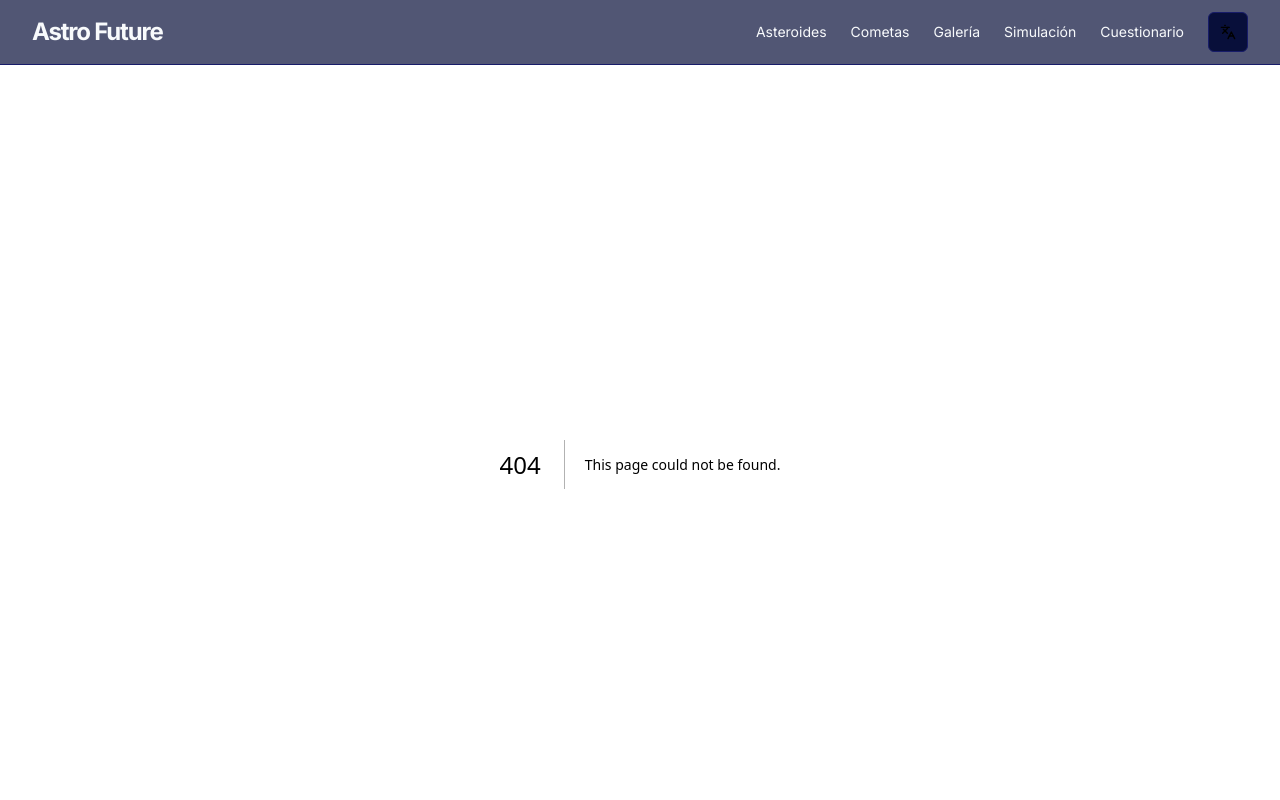
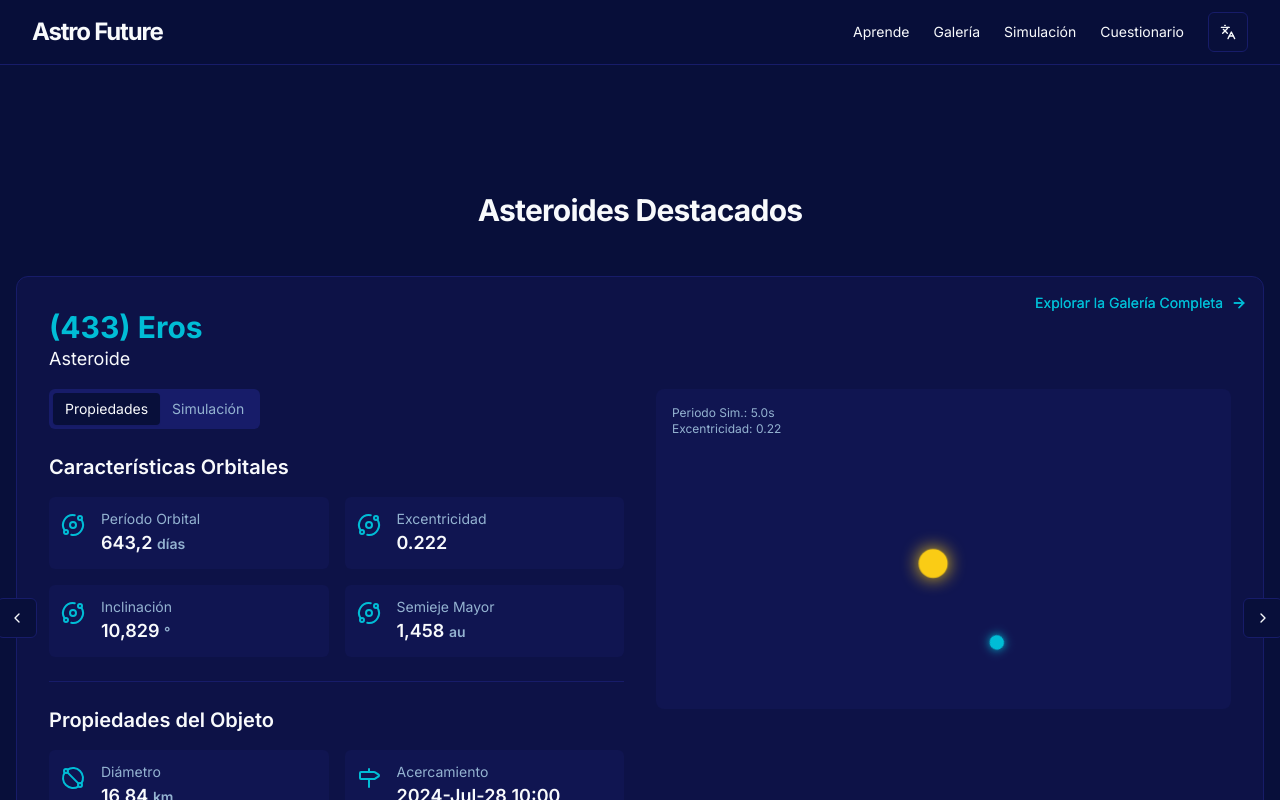
Before and after one commit to gabi-Q/AstroFuture-NASA, a Next.js app: page /aprende in a window 1280 px wide. Before the commit this address had no page. Shown: the top 800 px of the page. Built offline with nearby package versions, Linux system fonts and the light colour scheme.

Commit message:
actualización de main

```diff
--- a/src/app/actions.ts
+++ b/src/app/actions.ts
@@ -40,16 +40,22 @@ export async function getHypotheticalScenario(
   prevState: ScenarioState,
   formData: FormData
 ): Promise<ScenarioState> {
-  const objectName = formData.get('objectName') as string;
+  const objectName = formData.get('objectName') as string | null;
   const scenario = formData.get('scenario') as string;
   const language = formData.get('language') as string;
 
   try {
-    if (!objectName || !scenario) {
-      return { success: false, error: 'Object name and scenario are required.' };
+    if (!scenario) {
+      return { success: false, error: 'Please enter a scenario or question.' };
     }
-    const result = await evaluateHypotheticalScenario({ objectName, scenario, language });
-    return { success: true, evaluation: result.evaluation };
+
+    if (objectName) {
+      const result = await evaluateHypotheticalScenario({ objectName, scenario, language });
+      return { success: true, evaluation: result.evaluation };
+    } else {
+      const result = await explainAstronomicalConcept({ objectName: scenario, language });
+      return { success: true, evaluation: result.explanation };
+    }
   } catch (error) {
     console.error('Error in getHypotheticalScenario action:', error);
     return { success: false, error: 'An unexpected error occurred while evaluating the scenario.' };
--- /dev/null
+++ b/src/app/aprende/page.tsx
@@ -0,0 +1,118 @@
+'use client';
+import { PlaceHolderImages } from '@/lib/placeholder-images';
+import type { ImagePlaceholder } from '@/lib/placeholder-images';
+import Link from 'next/link';
+import { Button } from '@/components/ui/button';
+import { ArrowRight } from 'lucide-react';
+import type { SpaceObject } from '@/lib/types';
+import { FeaturedObjectViewer } from '@/components/cosmic-explorer/featured-object-viewer';
+import { useLanguage } from '@/context/language-context';
+
+
+function getSampleData(): SpaceObject[] {
+  const imageMap = new Map<string, ImagePlaceholder>(PlaceHolderImages.map((img) => [img.id, img]));
+
+  const sampleObjects: SpaceObject[] = [
+    {
+      id: 'sample-1',
+      name: '(433) Eros',
+      type: 'Asteroid',
+      diameter_km: 16.84,
+      is_potentially_hazardous: false,
+      close_approach_date: '2024-Jul-28 10:00',
+      relative_velocity_kps: '5.46',
+      miss_distance_au: '0.149',
+      orbit: { semi_major_axis_au: 1.458, eccentricity: 0.222, inclination_deg: 10.829, orbital_period_days: 643.2 },
+      image_id: 'asteroid-1',
+      imageUrl: imageMap.get('asteroid-1')!.imageUrl,
+      imageHint: imageMap.get('asteroid-1')!.imageHint,
+      description: imageMap.get('asteroid-1')!.description,
+    },
+    {
+      id: 'sample-2',
+      name: '1P/Halley',
+      type: 'Comet',
+      diameter_km: 11,
+      is_potentially_hazardous: false,
+      close_approach_date: '1986-Feb-09 20:00',
+      relative_velocity_kps: '70.56',
+      miss_distance_au: '0.417',
+      orbit: { semi_major_axis_au: 17.834, eccentricity: 0.967, inclination_deg: 162.26, orbital_period_days: 27793 },
+      image_id: 'comet-1',
+      imageUrl: imageMap.get('comet-1')!.imageUrl,
+      imageHint: imageMap.get('comet-1')!.imageHint,
+      description: imageMap.get('comet-1')!.description,
+    },
+    {
+      id: 'sample-3',
+      name: '(101955) Bennu',
+      type: 'Asteroid',
+      diameter_km: 0.49,
+      is_potentially_hazardous: true,
+      close_approach_date: '2182-Sep-24 12:00',
+      relative_velocity_kps: '0.27',
+      miss_distance_au: '0.005',
+      orbit: { semi_major_axis_au: 1.126, eccentricity: 0.203, inclination_deg: 6.034, orbital_period_days: 436.6 },
+      image_id: 'asteroid-2',
+      imageUrl: imageMap.get('asteroid-2')!.imageUrl,
+      imageHint: imageMap.get('asteroid-2')!.imageHint,
+      description: imageMap.get('asteroid-2')!.description,
+    },
+     {
+      id: 'sample-4',
+      name: '2P/Encke',
+      type: 'Comet',
+      diameter_km: 4.8,
+      is_potentially_hazardous: false,
+      close_approach_date: '2023-Oct-22',
+      relative_velocity_kps: '29.3',
+      miss_distance_au: '0.3',
+      orbit: { semi_major_axis_au: 2.21, eccentricity: 0.84, inclination_deg: 11.9, orbital_period_days: 1204.5 },
+      image_id: 'comet-2',
+      imageUrl: imageMap.get('comet-2')!.imageUrl,
+      imageHint: imageMap.get('comet-2')!.imageHint,
+      description: imageMap.get('comet-2')!.description,
+    }
+  ];
+
+  return sampleObjects;
+}
+
+export default function Home() {
+  const { t } = useLanguage();
+  const featuredObjects = getSampleData();
+  const featuredAsteroids = featuredObjects.filter(obj => obj.type === 'Asteroid');
+  const featuredComets = featuredObjects.filter(obj => obj.type === 'Comet');
+
+  return (
+    <div className="flex flex-col min-h-screen bg-background text-foreground">
+      <main className="flex-1">
+        <section id="featured-asteroids" className="py-20 md:py-32">
+          <div className="container mx-auto px-4 space-y-20">
+            <div>
+              <h2 className="text-3xl font-bold tracking-tight text-center mb-12">{t('home.featuredAsteroids.title')}</h2>
+              <FeaturedObjectViewer objects={featuredAsteroids} />
+            </div>
+          </div>
+        </section>
+
+        <section id="featured-comets" className="py-20 md:py-32 bg-card/20">
+          <div className="container mx-auto px-4 space-y-20">
+            <div>
+              <h2 className="text-3xl font-bold tracking-tight text-center mb-12">{t('home.featuredComets.title')}</h2>
+              <FeaturedObjectViewer objects={featuredComets} />
+            </div>
+
+            <div className="text-center pt-8">
+              <Link href="/explorer">
+                <Button size="lg" variant="outline">
+                  {t('home.viewAll.cta')} <ArrowRight className="ml-2 h-4 w-4" />
+                </Button>
+              </Link>
+            </div>
+          </div>
+        </section>
+      </main>
+    </div>
+  );
+}
--- a/src/app/layout.tsx
+++ b/src/app/layout.tsx
@@ -1,4 +1,4 @@
-import type {Metadata} from 'next';
+import type { Metadata } from 'next';
 import './globals.css';
 import { Toaster } from "@/components/ui/toaster";
 import { Navbar } from '@/components/cosmic-explorer/navbar';
--- a/src/app/page.tsx
+++ b/src/app/page.tsx
@@ -1,89 +1,13 @@
 'use client';
-import { PlaceHolderImages } from '@/lib/placeholder-images';
-import type { ImagePlaceholder } from '@/lib/placeholder-images';
 import Link from 'next/link';
 import { Button } from '@/components/ui/button';
-import { ArrowDown, ArrowRight } from 'lucide-react';
-import type { SpaceObject } from '@/lib/types';
-import { FeaturedObjectViewer } from '@/components/cosmic-explorer/featured-object-viewer';
+import { ArrowDown } from 'lucide-react';
 import { AnimatedStarfield } from '@/components/cosmic-explorer/animated-starfield';
 import { useLanguage } from '@/context/language-context';
-
-
-function getSampleData(): SpaceObject[] {
-  const imageMap = new Map<string, ImagePlaceholder>(PlaceHolderImages.map((img) => [img.id, img]));
-
-  const sampleObjects: SpaceObject[] = [
-    {
-      id: 'sample-1',
-      name: '(433) Eros',
-      type: 'Asteroid',
-      diameter_km: 16.84,
-      is_potentially_hazardous: false,
-      close_approach_date: '2024-Jul-28 10:00',
-      relative_velocity_kps: '5.46',
-      miss_distance_au: '0.149',
-      orbit: { semi_major_axis_au: 1.458, eccentricity: 0.222, inclination_deg: 10.829, orbital_period_days: 643.2 },
-      image_id: 'asteroid-1',
-      imageUrl: imageMap.get('asteroid-1')!.imageUrl,
-      imageHint: imageMap.get('asteroid-1')!.imageHint,
-      description: imageMap.get('asteroid-1')!.description,
-    },
-    {
-      id: 'sample-2',
-      name: '1P/Halley',
-      type: 'Comet',
-      diameter_km: 11,
-      is_potentially_hazardous: false,
-      close_approach_date: '1986-Feb-09 20:00',
-      relative_velocity_kps: '70.56',
-      miss_distance_au: '0.417',
-      orbit: { semi_major_axis_au: 17.834, eccentricity: 0.967, inclination_deg: 162.26, orbital_period_days: 27793 },
-      image_id: 'comet-1',
-      imageUrl: imageMap.get('comet-1')!.imageUrl,
-      imageHint: imageMap.get('comet-1')!.imageHint,
-      description: imageMap.get('comet-1')!.description,
-    },
-    {
-      id: 'sample-3',
-      name: '(101955) Bennu',
-      type: 'Asteroid',
-      diameter_km: 0.49,
-      is_potentially_hazardous: true,
-      close_approach_date: '2182-Sep-24 12:00',
-      relative_velocity_kps: '0.27',
-      miss_distance_au: '0.005',
-      orbit: { semi_major_axis_au: 1.126, eccentricity: 0.203, inclination_deg: 6.034, orbital_period_days: 436.6 },
-      image_id: 'asteroid-2',
-      imageUrl: imageMap.get('asteroid-2')!.imageUrl,
-      imageHint: imageMap.get('asteroid-2')!.imageHint,
-      description: imageMap.get('asteroid-2')!.description,
-    },
-     {
-      id: 'sample-4',
-      name: '2P/Encke',
-      type: 'Comet',
-      diameter_km: 4.8,
-      is_potentially_hazardous: false,
-      close_approach_date: '2023-Oct-22',
-      relative_velocity_kps: '29.3',
-      miss_distance_au: '0.3',
-      orbit: { semi_major_axis_au: 2.21, eccentricity: 0.84, inclination_deg: 11.9, orbital_period_days: 1204.5 },
-      image_id: 'comet-2',
-      imageUrl: imageMap.get('comet-2')!.imageUrl,
-      imageHint: imageMap.get('comet-2')!.imageHint,
-      description: imageMap.get('comet-2')!.description,
-    }
-  ];
-
-  return sampleObjects;
-}
+import { AiExplainer } from '@/components/cosmic-explorer/ai-explainer';
 
 export default function Home() {
   const { t } = useLanguage();
-  const featuredObjects = getSampleData();
-  const featuredAsteroids = featuredObjects.filter(obj => obj.type === 'Asteroid');
-  const featuredComets = featuredObjects.filter(obj => obj.type === 'Comet');
 
   return (
     <div className="flex flex-col min-h-screen bg-background text-foreground">
@@ -95,41 +19,16 @@ export default function Home() {
             <p className="text-lg md:text-xl text-gray-300 mb-8">
               {t('home.hero.subtitle')}
             </p>
-            <a href="#featured-asteroids">
+            <Link href="/aprende">
               <Button size="lg" className="bg-primary hover:bg-primary/90 text-primary-foreground">
                 {t('home.hero.cta')}
                 <ArrowDown className="ml-2 h-5 w-5 animate-bounce" />
               </Button>
-            </a>
-          </div>
-        </section>
-
-        <section id="featured-asteroids" className="py-20 md:py-32">
-          <div className="container mx-auto px-4 space-y-20">
-            <div>
-              <h2 className="text-3xl font-bold tracking-tight text-center mb-12">{t('home.featuredAsteroids.title')}</h2>
-              <FeaturedObjectViewer objects={featuredAsteroids} />
-            </div>
-          </div>
-        </section>
-
-        <section id="featured-comets" className="py-20 md:py-32 bg-card/20">
-          <div className="container mx-auto px-4 space-y-20">
-            <div>
-              <h2 className="text-3xl font-bold tracking-tight text-center mb-12">{t('home.featuredComets.title')}</h2>
-              <FeaturedObjectViewer objects={featuredComets} />
-            </div>
-
-            <div className="text-center pt-8">
-              <Link href="/explorer">
-                <Button size="lg" variant="outline">
-                  {t('home.viewAll.cta')} <ArrowRight className="ml-2 h-4 w-4" />
-                </Button>
-              </Link>
-            </div>
+            </Link>
           </div>
         </section>
       </main>
+      <AiExplainer />
     </div>
   );
 }
--- a/src/components/cosmic-explorer/ai-explainer.tsx
+++ b/src/components/cosmic-explorer/ai-explainer.tsx
@@ -13,7 +13,7 @@ import { useLanguage } from '@/context/language-context';
 import funFacts from '@/lib/locales/curiosities.json';
 
 interface AiExplainerProps {
-  objectName: string;
+  objectName?: string;
 }
 
 interface Message {
@@ -100,6 +100,14 @@ export function AiExplainer({ objectName }: AiExplainerProps) {
     setFunFact(null); // Dismiss fun fact when opening chat
   }
 
+  const placeholder = objectName
+    ? t('ai.hypothetical.placeholder')
+    : t('ai.hypothetical.placeholderGeneric');
+
+  const title = objectName
+    ? t('ai.hypothetical.title')
+    : t('ai.hypothetical.titleGeneric');
+
   return (
     <div className="fixed bottom-4 right-4 z-50 flex items-end">
       {funFact && !isOpen && (
@@ -113,7 +121,7 @@ export function AiExplainer({ objectName }: AiExplainerProps) {
         <Button
             onClick={handleToggleChat}
             className="rounded-full w-16 h-16 shadow-lg"
-            aria-label={t('ai.hypothetical.title')}
+            aria-label={title}
         >
             {isOpen ? <X className="h-8 w-8" /> : <Bot className="h-8 w-8" />}
         </Button>
@@ -121,7 +129,7 @@ export function AiExplainer({ objectName }: AiExplainerProps) {
         {isOpen && (
             <Card className="fixed bottom-24 right-4 z-50 w-full max-w-sm flex flex-col shadow-xl" style={{ height: '60vh'}}>
                 <CardHeader>
-                    <CardTitle>{t('ai.hypothetical.title')}</CardTitle>
+                    <CardTitle>{title}</CardTitle>
                 </CardHeader>
                 <CardContent className="flex-grow overflow-hidden">
                     <ScrollArea className="h-full pr-4">
@@ -151,12 +159,12 @@ export function AiExplainer({ objectName }: AiExplainerProps) {
                             id="hypothetical-scenario"
                             name="scenario"
                             ref={scenarioInputRef}
-                            placeholder={t('ai.hypothetical.placeholder')}
+                            placeholder={placeholder}
                             className="flex-1 resize-none"
                             disabled={isScenarioPending}
                             onFocus={resetInactivityTimer}
                         />
-                        <input type="hidden" name="objectName" value={objectName} />
+                        {objectName && <input type="hidden" name="objectName" value={objectName} />}
                         <input type="hidden" name="language" value={language === 'es' ? 'Spanish' : 'English'} />
                         <Button type="submit" size="icon" disabled={isScenarioPending}>
                             <Send className="h-4 w-4" />
--- a/src/components/cosmic-explorer/navbar.tsx
+++ b/src/components/cosmic-explorer/navbar.tsx
@@ -30,11 +30,8 @@ export function Navbar() {
           </Link>
           <div className="flex items-center gap-2 md:gap-6">
             <nav className="hidden md:flex items-center gap-6 text-sm font-medium">
-              <Link href="/#featured-asteroids" className="text-foreground hover:text-primary transition-colors">
-                {t('nav.asteroids')}
-              </Link>
-              <Link href="/#featured-comets" className="text-foreground hover:text-primary transition-colors">
-                {t('nav.comets')}
+              <Link href="/aprende" className="text-foreground hover:text-primary transition-colors">
+                Aprende
               </Link>
               <Link href="/explorer" className="text-foreground hover:text-primary transition-colors">
                 {t('nav.explorer')}
@@ -71,11 +68,8 @@ export function Navbar() {
               </SheetTrigger>
               <SheetContent side="left">
                 <nav className="grid gap-6 text-lg font-medium mt-8">
-                  <Link href="/#featured-asteroids" className="text-foreground hover:text-primary transition-colors">
-                    {t('nav.asteroids')}
-                  </Link>
-                  <Link href="/#featured-comets" className="text-foreground hover:text-primary transition-colors">
-                    {t('nav.comets')}
+                  <Link href="/aprende" className="text-foreground hover:text-primary transition-colors">
+                    Aprende
                   </Link>
                   <Link href="/explorer" className="text-foreground hover:text-primary transition-colors">
                     {t('nav.explorer')}
--- a/src/components/cosmic-explorer/object-detail-view.tsx
+++ b/src/components/cosmic-explorer/object-detail-view.tsx
@@ -1,7 +1,6 @@
 import type { EnrichedSpaceObject } from './main-view';
 import { ScrollArea } from '@/components/ui/scroll-area';
 import { Separator } from '@/components/ui/separator';
-import { AiExplainer } from './ai-explainer';
 import { TrajectorySimulation } from './trajectory-simulation';
 import { Diameter, Group, Gauge, Milestone, Orbit, AlertTriangle, ArrowRight } from 'lucide-react';
 import { format, parseISO } from 'date-fns';
@@ -110,7 +109,6 @@ const ViewContent = ({ object, children }: { object: EnrichedSpaceObject, childr
             </div>
             <div className="flex flex-col gap-6">
                 <TrajectorySimulation orbit={simulationOrbit} speed={simulationSpeed}/>
-                <AiExplainer objectName={object.name} />
             </div>
         </div>
     );
--- a/src/components/ui/sheet.tsx
+++ b/src/components/ui/sheet.tsx
@@ -1,4 +1,4 @@
-"use client"
+'use client'
 
 import * as React from "react"
 import * as SheetPrimitive from "@radix-ui/react-dialog"
@@ -39,8 +39,7 @@ const sheetVariants = cva(
         bottom:
           "inset-x-0 bottom-0 border-t data-[state=closed]:slide-out-to-bottom data-[state=open]:slide-in-from-bottom",
         left: "inset-y-0 left-0 h-full w-3/4 border-r data-[state=closed]:slide-out-to-left data-[state=open]:slide-in-from-left sm:max-w-sm",
-        right:
-          "inset-y-0 right-0 h-full w-3/4  border-l data-[state=closed]:slide-out-to-right data-[state=open]:slide-in-from-right sm:max-w-sm",
+        right: "inset-y-0 right-0 h-full w-3/4  border-l data-[state=closed]:slide-out-to-right data-[state=open]:slide-in-from-right sm:max-w-sm",
       },
     },
     defaultVariants: {
@@ -74,24 +73,15 @@ const SheetContent = React.forwardRef<
 ))
 SheetContent.displayName = SheetPrimitive.Content.displayName
 
-const SheetHeader = ({
-  className,
-  ...props
-}: React.HTMLAttributes<HTMLDivElement>) => (
+const SheetHeader = ({...props }) => (
   <div
-    className={cn(
-      "flex flex-col space-y-2 text-center sm:text-left",
-      className
-    )}
+    className={cn("flex flex-col space-y-2 text-center sm:text-left", className)}
     {...props}
   />
 )
 SheetHeader.displayName = "SheetHeader"
 
-const SheetFooter = ({
-  className,
-  ...props
-}: React.HTMLAttributes<HTMLDivElement>) => (
+const SheetFooter = ({...props }) => (
   <div
     className={cn(
       "flex flex-col-reverse sm:flex-row sm:justify-end sm:space-x-2",
@@ -128,8 +118,6 @@ SheetDescription.displayName = SheetPrimitive.Description.displayName
 
 export {
   Sheet,
-  SheetPortal,
-  SheetOverlay,
   SheetTrigger,
   SheetClose,
   SheetContent,
--- a/src/lib/locales/en.json
+++ b/src/lib/locales/en.json
@@ -74,8 +74,10 @@
     },
     "hypothetical": {
       "title": "Hypothetical Scenarios",
+      "titleGeneric": "Cosmic AI Assistant",
       "label": "What if...?",
       "placeholder": "e.g., ...its orbit were twice as eccentric?",
+      "placeholderGeneric": "e.g., How big is the universe?",
       "button": "Evaluate Scenario",
       "loading": "Evaluating...",
       "dialogTitle": "Hypothetical Scenario Evaluation"
--- a/src/lib/locales/es.json
+++ b/src/lib/locales/es.json
@@ -74,8 +74,10 @@
     },
     "hypothetical": {
       "title": "Escenarios Hipotéticos",
+      "titleGeneric": "Asistente Cósmico de IA",
       "label": "¿Qué pasaría si...?",
       "placeholder": "Ej: ...su órbita fuera el doble de excéntrica?",
+      "placeholderGeneric": "Ej: ¿Qué tan grande es el universo?",
       "button": "Evaluar Escenario",
       "loading": "Evaluando...",
       "dialogTitle": "Evaluación del Escenario Hipotético"
```
Also changed, not shown: 2 other files (tests, documents, lock files or other folders).
